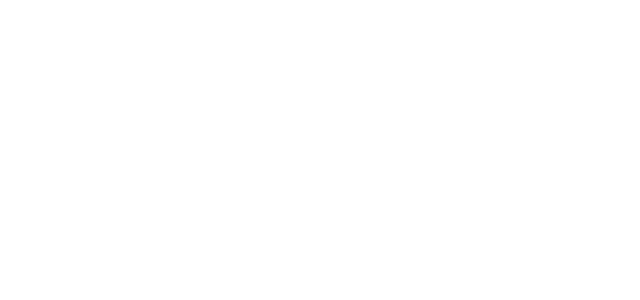
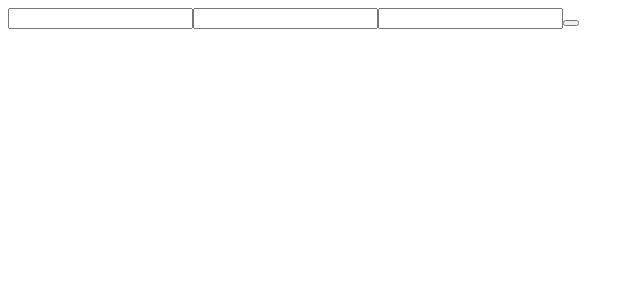
Before and after one commit to PrzemekGdula/react-day5-miniapplication, a React (Create React App) app: page / in a window 1280 px wide. Shown: the top 300 px of the page, without its empty margins (0-640 px from the left). Built offline with nearby package versions, Linux system fonts and the light colour scheme.

Commit message:
input with input change handler

```diff
--- /dev/null
+++ b/src/AddUser.js
@@ -0,0 +1,36 @@
+import React from 'react'
+
+class AddUser extends React.Component {
+    state = {
+        name: '',
+        email: '',
+        avatar: '',
+    }
+
+    inputChangeHandler = (event, statePropName) => this.setState({
+        [statePropName]: event.target.value
+    })
+
+    render() {
+        return (
+            <div>
+                <input
+                    value={this.state.name}
+                    onChange={(event) => this.inputChangeHandler(event, 'name')}
+                />
+                <input
+                    value={this.state.email}
+                    onChange={(event) => this.inputChangeHandler(event, 'email')}
+                />
+                <input
+                    value={this.state.avatar}
+                    onChange={(event) => this.inputChangeHandler(event, 'avatar')}
+                />
+                <button
+                    onClick={() => { }}
+                />
+            </div>
+        )
+    }
+}
+export default AddUser
--- a/src/App.js
+++ b/src/App.js
@@ -1,10 +1,11 @@
 import React from 'react'
+import AddUser from './AddUser'
 
 import './logic'
 
 const App = (props) => (
     <div>
-
+        <AddUser />
     </div>
 )
 
```
